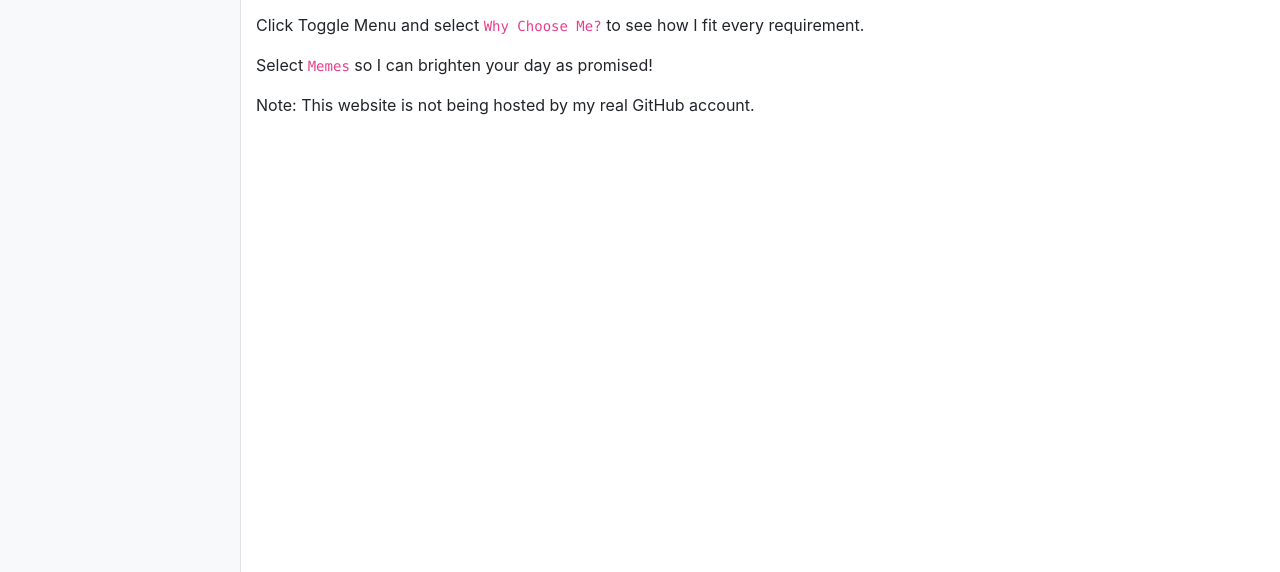
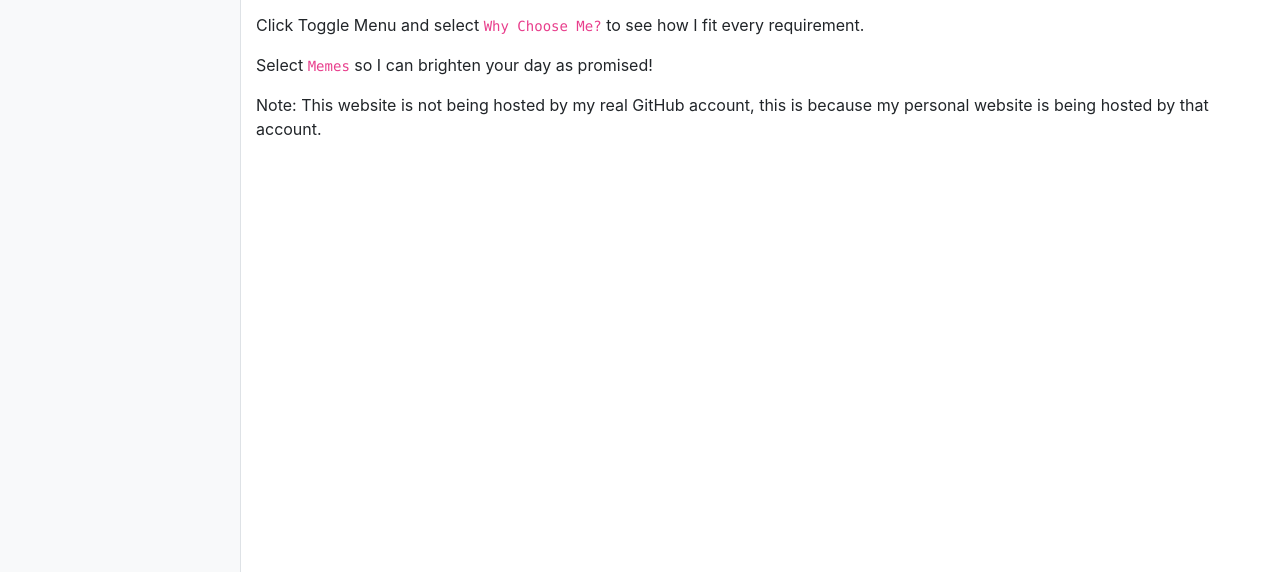
Before and after one commit to amdApplicant/amdApplicant.github.io, a website: page index.html in a window 1280 px wide. Shown: the part 228-800 px from the top of the page. Drawn offline with Linux system fonts and the light colour scheme.

Commit message:
Update index.html

```diff
--- a/index.html
+++ b/index.html
@@ -65,7 +65,7 @@
         <p>I believe I'm the ideal candidate for Windows Core Software Tools Developer and I'm willing to create a website to prove it!</p>
         <p>Click Toggle Menu and select <code>Why Choose Me?</code> to see how I fit every requirement.</p>
         <p>Select <code>Memes</code> so I can brighten your day as promised!</p>
-        <p>Note: This website is not being hosted by my real GitHub account.</p
+        <p>Note: This website is not being hosted by my real GitHub account, this is because my personal website is being hosted by that account.</p
       </div>
     </div>
     <!-- /#page-content-wrapper -->
```
